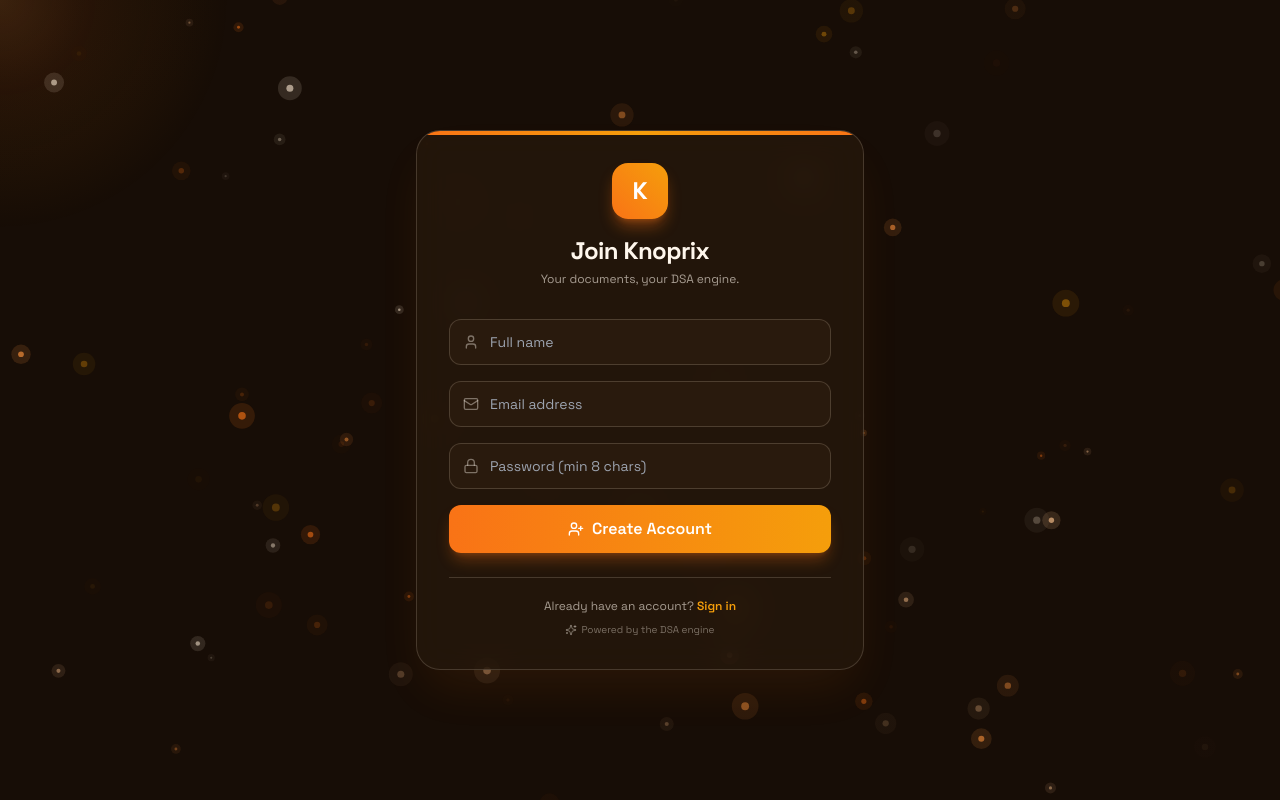
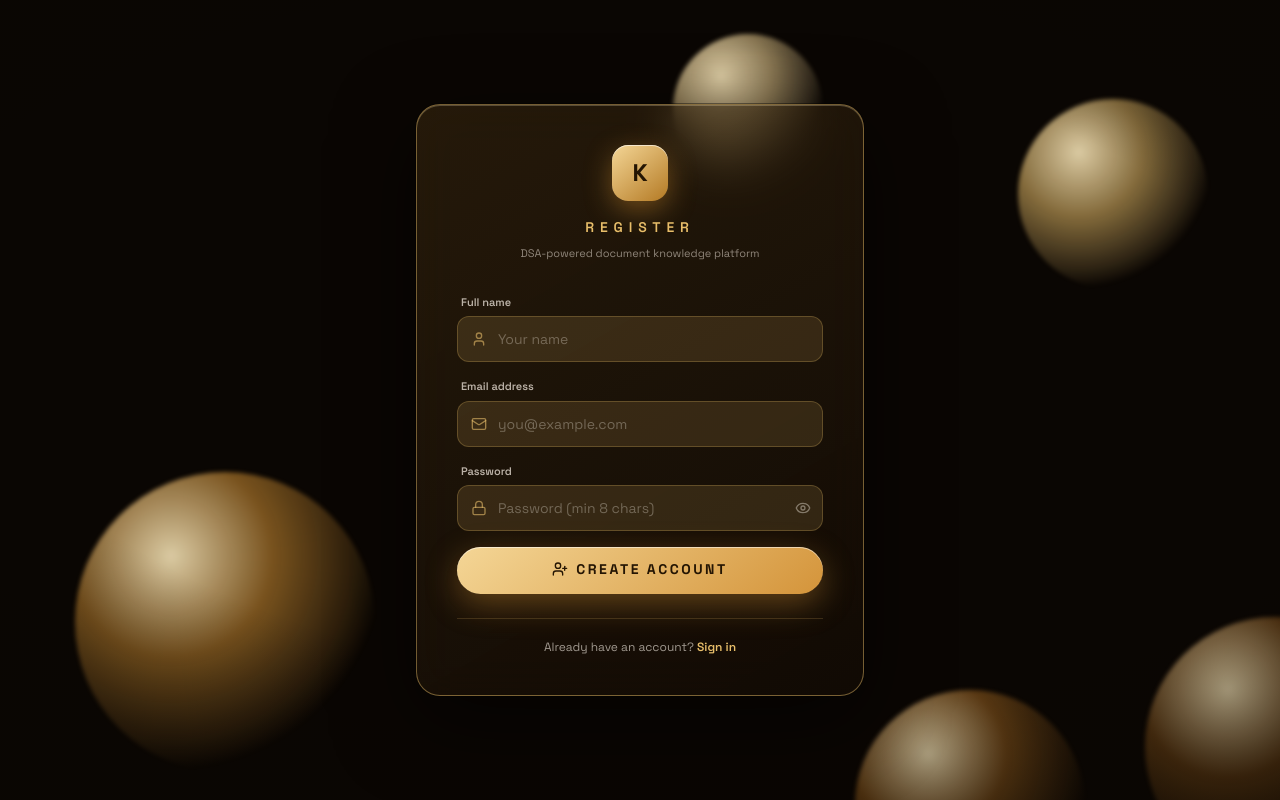
Before and after one commit to siva169/KNOPRIX, a React (Vite) app in the folder frontend/: page / in a window 1280 px wide. Both pictures are taken after typing "name@example.com", "Sample123" into the empty fields and a click on the button "Create an account". Built offline with nearby package versions, Linux system fonts and the light colour scheme; no server answers.

Commit message:
feat: gold-theme register parity with login, 36/36 browser QA

```diff
--- a/frontend/src/components/auth/RegisterPage.jsx
+++ b/frontend/src/components/auth/RegisterPage.jsx
@@ -1,14 +1,15 @@
 import React, { useState } from 'react';
 import { motion } from 'framer-motion';
-import { UserPlus, Sparkles, Mail, Lock, User } from 'lucide-react';
+import { UserPlus, Mail, Lock, User, Eye, EyeOff } from 'lucide-react';
 import { useAuth } from '../../context/AuthContext.jsx';
-import InteractiveBackground from '../InteractiveBackground.jsx';
+import GoldOrbs from '../GoldOrbs.jsx';
 
 export default function RegisterPage({ onSwitch }) {
   const { register } = useAuth();
   const [fullName, setFullName] = useState('');
   const [email, setEmail] = useState('');
   const [password, setPassword] = useState('');
+  const [showPw, setShowPw] = useState(false);
   const [error, setError] = useState('');
   const [busy, setBusy] = useState(false);
 
@@ -26,9 +27,8 @@ export default function RegisterPage({ onSwitch }) {
   };
 
   return (
-    <div className="min-h-screen flex items-center justify-center relative overflow-hidden bg-midnight text-ivory px-4">
-      <InteractiveBackground />
-      <div className="absolute inset-0 pointer-events-none" style={{ background: 'radial-gradient(ellipse 90% 70% at 50% 45%, transparent 60%, rgba(23,13,6,0.32) 100%)' }} />
+    <div className="min-h-screen flex items-center justify-center relative overflow-hidden bg-[#0a0603] text-ivory px-4">
+      <GoldOrbs />
 
       <motion.div
         initial={{ opacity: 0, y: 26, scale: 0.98 }}
@@ -36,57 +36,101 @@ export default function RegisterPage({ onSwitch }) {
         transition={{ duration: 0.55, ease: [0.22, 1, 0.36, 1] }}
         className="relative w-full max-w-md"
       >
-        <div className="glass-panel rounded-3xl p-8 shadow-2xl shadow-primary/10 relative overflow-hidden">
-          <div className="absolute top-0 left-0 right-0 h-1 bg-gradient-to-r from-primary via-accent to-primary" />
-
+        {/* Frosted gold-glass card — mirrors LoginPage */}
+        <div
+          className="rounded-3xl p-8 sm:p-10 relative overflow-hidden"
+          style={{
+            background: 'linear-gradient(150deg, rgba(60,42,16,0.55), rgba(20,12,5,0.72))',
+            backdropFilter: 'blur(22px)',
+            WebkitBackdropFilter: 'blur(22px)',
+            border: '1px solid rgba(232,190,106,0.45)',
+            boxShadow: '0 0 0 1px rgba(0,0,0,0.4), 0 24px 80px rgba(0,0,0,0.55), inset 0 1px 0 rgba(255,236,190,0.25)',
+          }}
+        >
           <div className="flex flex-col items-center mb-8">
-            <div className="w-14 h-14 rounded-2xl bg-gradient-to-tr from-primary to-accent flex items-center justify-center font-extrabold text-2xl text-white shadow-lg shadow-primary/40 mb-4">
+            <div
+              className="w-14 h-14 rounded-2xl flex items-center justify-center font-extrabold text-2xl mb-4"
+              style={{
+                background: 'linear-gradient(140deg, #f4d696, #b47a24)',
+                color: '#241503',
+                boxShadow: '0 8px 28px rgba(212,146,52,0.45), inset 0 1px 0 rgba(255,255,255,0.6)',
+              }}
+            >
               K
             </div>
-            <h1 className="text-2xl font-extrabold tracking-tight font-display">Join Knoprix</h1>
-            <p className="text-xs text-ivory/60 mt-1">Your documents, your DSA engine.</p>
+            <h1 className="font-display text-sm font-semibold tracking-[0.42em] text-[#e8be6a]">REGISTER</h1>
+            <p className="text-[11px] text-ivory/50 mt-2">DSA-powered document knowledge platform</p>
           </div>
 
           <form onSubmit={submit} className="space-y-4">
+            <div>
+              <label htmlFor="register-name" className="block text-[11px] font-semibold text-ivory/70 mb-1.5 ml-1">Full name</label>
               <div className="relative group">
-              <User className="w-4 h-4 absolute left-3.5 top-1/2 -translate-y-1/2 text-ivory/40 group-focus-within:text-primary-hover transition" />
+                <User className="w-4 h-4 absolute left-3.5 top-1/2 -translate-y-1/2 text-[#e8be6a]/60 group-focus-within:text-[#e8be6a] transition" />
                 <input
+                  id="register-name"
                   required
                   value={fullName}
                   onChange={(e) => setFullName(e.target.value)}
-                placeholder="Full name"
-                className="w-full bg-midnight-panel border border-glass-borderDark rounded-xl pl-10 pr-4 py-3 text-sm focus:outline-none focus:border-accent transition focus:shadow-lg focus:shadow-primary/10"
+                  placeholder="Your name"
+                  className="w-full rounded-xl pl-10 pr-4 py-3 text-sm text-ivory placeholder:text-ivory/30 focus:outline-none transition"
+                  style={{ background: 'rgba(232,190,106,0.14)', border: '1px solid rgba(232,190,106,0.25)' }}
+                  onFocus={(e) => (e.target.style.borderColor = 'rgba(232,190,106,0.65)')}
+                  onBlur={(e) => (e.target.style.borderColor = 'rgba(232,190,106,0.25)')}
                 />
               </div>
+            </div>
+            <div>
+              <label htmlFor="register-email" className="block text-[11px] font-semibold text-ivory/70 mb-1.5 ml-1">Email address</label>
               <div className="relative group">
-              <Mail className="w-4 h-4 absolute left-3.5 top-1/2 -translate-y-1/2 text-ivory/40 group-focus-within:text-primary-hover transition" />
+                <Mail className="w-4 h-4 absolute left-3.5 top-1/2 -translate-y-1/2 text-[#e8be6a]/60 group-focus-within:text-[#e8be6a] transition" />
                 <input
+                  id="register-email"
                   type="email"
                   required
                   value={email}
                   onChange={(e) => setEmail(e.target.value)}
-                placeholder="Email address"
-                className="w-full bg-midnight-panel border border-glass-borderDark rounded-xl pl-10 pr-4 py-3 text-sm focus:outline-none focus:border-accent transition focus:shadow-lg focus:shadow-primary/10"
+                  placeholder="you@example.com"
+                  className="w-full rounded-xl pl-10 pr-4 py-3 text-sm text-ivory placeholder:text-ivory/30 focus:outline-none transition"
+                  style={{ background: 'rgba(232,190,106,0.14)', border: '1px solid rgba(232,190,106,0.25)' }}
+                  onFocus={(e) => (e.target.style.borderColor = 'rgba(232,190,106,0.65)')}
+                  onBlur={(e) => (e.target.style.borderColor = 'rgba(232,190,106,0.25)')}
                 />
               </div>
+            </div>
+            <div>
+              <label htmlFor="register-password" className="block text-[11px] font-semibold text-ivory/70 mb-1.5 ml-1">Password</label>
               <div className="relative group">
-              <Lock className="w-4 h-4 absolute left-3.5 top-1/2 -translate-y-1/2 text-ivory/40 group-focus-within:text-primary-hover transition" />
+                <Lock className="w-4 h-4 absolute left-3.5 top-1/2 -translate-y-1/2 text-[#e8be6a]/60 group-focus-within:text-[#e8be6a] transition" />
                 <input
-                type="password"
+                  id="register-password"
+                  type={showPw ? 'text' : 'password'}
                   required
                   minLength={8}
                   value={password}
                   onChange={(e) => setPassword(e.target.value)}
                   placeholder="Password (min 8 chars)"
-                className="w-full bg-midnight-panel border border-glass-borderDark rounded-xl pl-10 pr-4 py-3 text-sm focus:outline-none focus:border-accent transition focus:shadow-lg focus:shadow-primary/10"
+                  className="w-full rounded-xl pl-10 pr-11 py-3 text-sm text-ivory placeholder:text-ivory/30 focus:outline-none transition"
+                  style={{ background: 'rgba(232,190,106,0.14)', border: '1px solid rgba(232,190,106,0.25)' }}
+                  onFocus={(e) => (e.target.style.borderColor = 'rgba(232,190,106,0.65)')}
+                  onBlur={(e) => (e.target.style.borderColor = 'rgba(232,190,106,0.25)')}
                 />
+                <button
+                  type="button"
+                  onClick={() => setShowPw((v) => !v)}
+                  title={showPw ? 'Hide password' : 'Show password'}
+                  className="absolute right-3 top-1/2 -translate-y-1/2 text-ivory/40 hover:text-[#e8be6a] transition"
+                >
+                  {showPw ? <EyeOff className="w-4 h-4" /> : <Eye className="w-4 h-4" />}
+                </button>
+              </div>
             </div>
 
             {error && (
               <motion.p
                 initial={{ opacity: 0 }}
                 animate={{ opacity: 1 }}
-                className="text-xs text-rose-400 bg-rose-500/10 border border-rose-500/20 rounded-lg px-3 py-2"
+                className="text-xs text-rose-300 bg-rose-500/10 border border-rose-500/25 rounded-xl px-3 py-2"
               >
                 {error}
               </motion.p>
@@ -96,27 +140,27 @@ export default function RegisterPage({ onSwitch }) {
               whileHover={{ y: -1 }}
               whileTap={{ scale: 0.98 }}
               disabled={busy}
-              className="w-full py-3 rounded-xl bg-gradient-to-r from-primary to-accent text-white font-semibold shadow-lg shadow-primary/30 hover:opacity-95 disabled:opacity-50 transition flex items-center justify-center gap-2"
+              className="w-full py-3 rounded-full font-bold text-sm tracking-[0.18em] disabled:opacity-50 transition"
+              style={{
+                background: 'linear-gradient(140deg, #f4d696, #d4943a)',
+                color: '#241503',
+                boxShadow: '0 10px 32px rgba(212,146,52,0.4), inset 0 1px 0 rgba(255,255,255,0.55)',
+              }}
             >
               {busy ? (
-                <span className="w-4 h-4 border-2 border-white/40 border-t-white rounded-full animate-spin" />
+                <span className="mx-auto block w-4 h-4 border-2 border-[#241503]/30 border-t-[#241503] rounded-full animate-spin" />
               ) : (
-                <>
-                  <UserPlus className="w-4 h-4" /> Create Account
-                </>
+                <span className="inline-flex items-center gap-2"><UserPlus className="w-4 h-4" /> CREATE ACCOUNT</span>
               )}
             </motion.button>
           </form>
 
-          <div className="mt-6 pt-5 border-t border-glass-borderDark text-center">
-            <p className="text-xs text-ivory/60">
+          <div className="mt-6 pt-5" style={{ borderTop: '1px solid rgba(232,190,106,0.18)' }}>
+            <p className="text-center text-xs text-ivory/60">
               Already have an account?{' '}
-              <button onClick={onSwitch} className="text-accent font-semibold hover:underline">
+              <button onClick={onSwitch} className="font-semibold hover:underline" style={{ color: '#e8be6a' }}>
                 Sign in
               </button>
-            </p>
-            <p className="text-[10px] text-ivory/40 mt-2 flex items-center justify-center gap-1">
-              <Sparkles className="w-3 h-3" /> Powered by the DSA engine
             </p>
           </div>
         </div>
```
Also changed, not shown: frontend/qa-goldauth.mjs (added, +54 -0 lines), 1 other file (tests, documents, lock files or other folders). Lines whose indentation alone changed are shown as unchanged.
